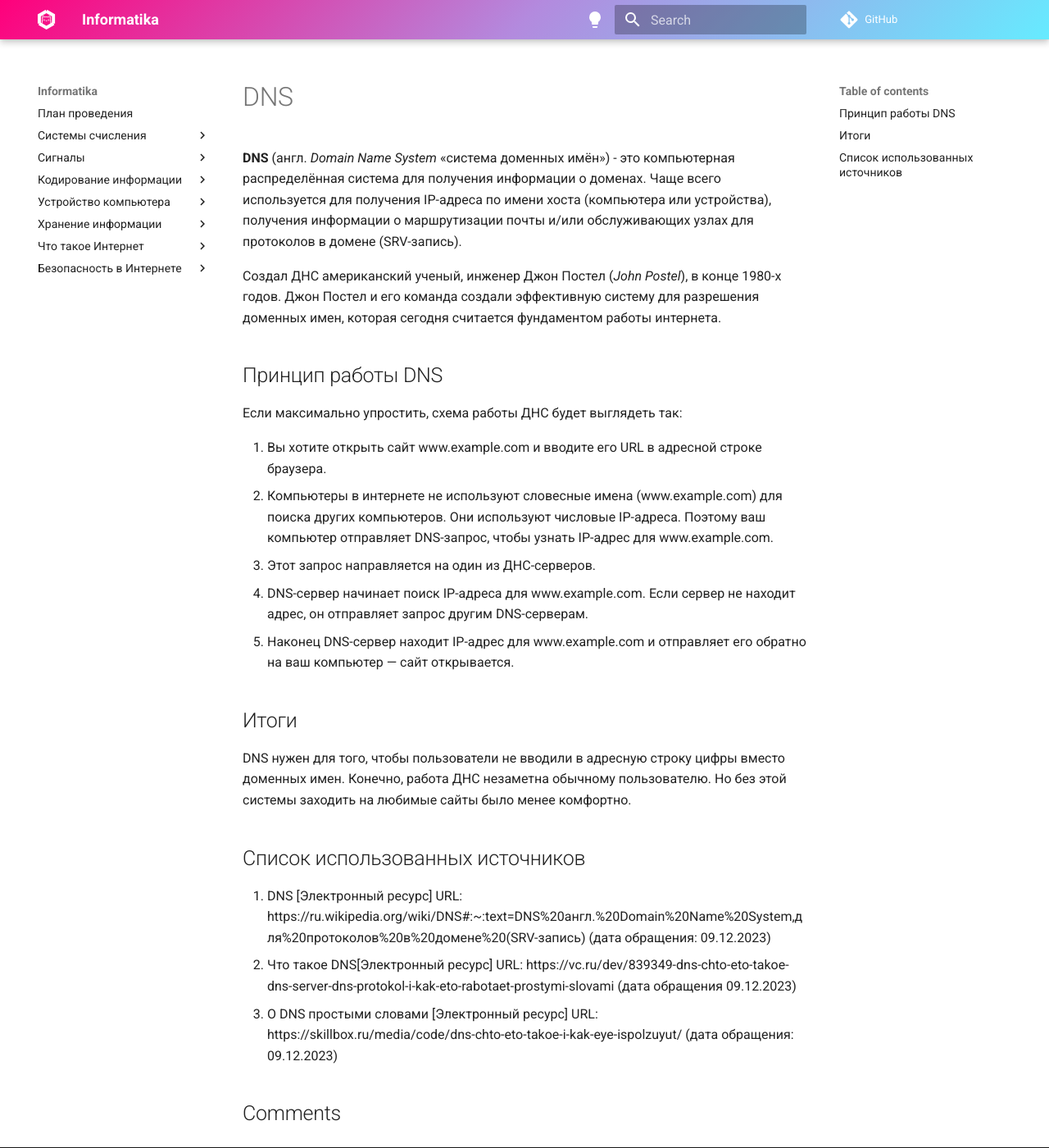
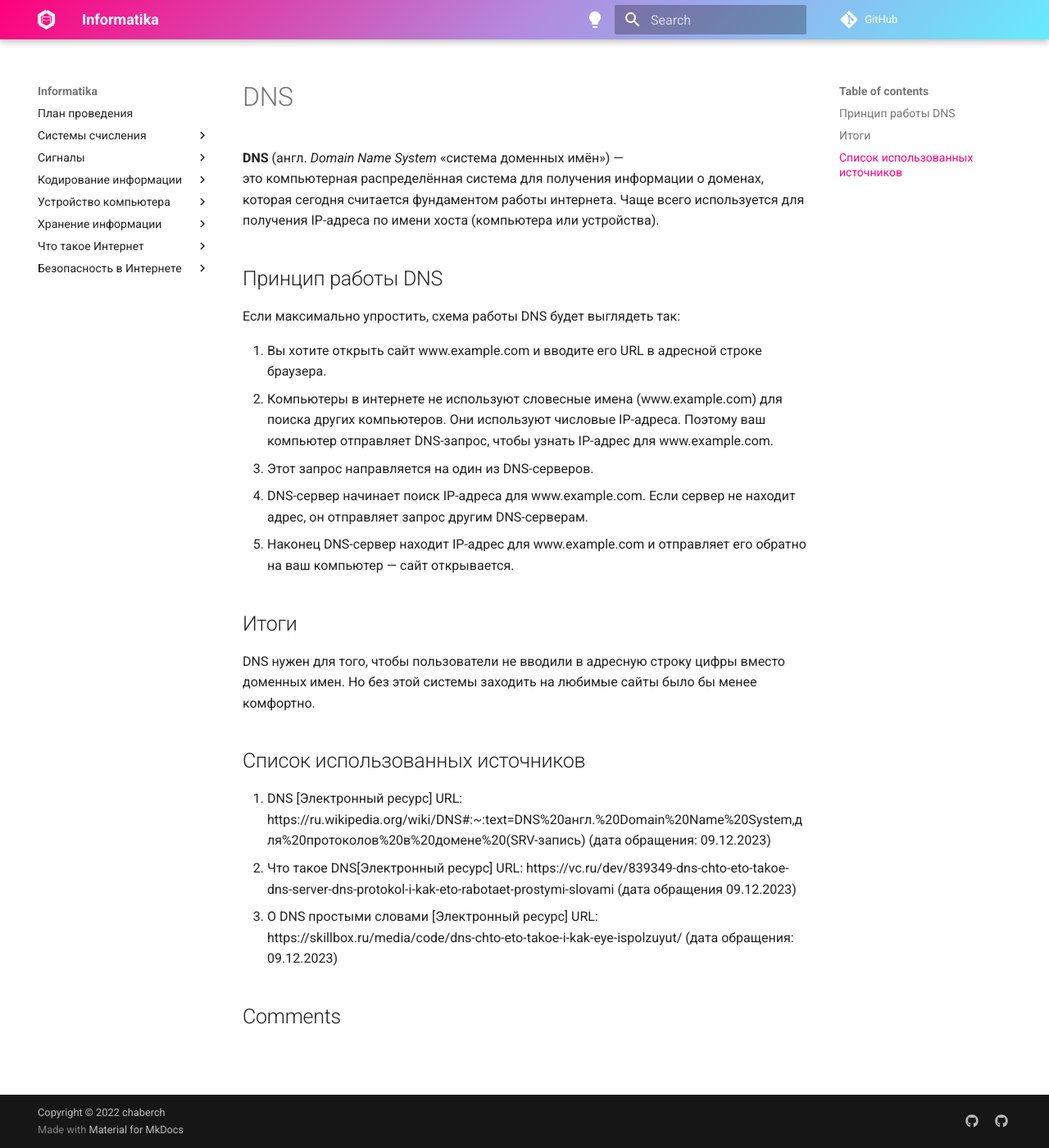
Before and after one commit to chabErch/Informatika, an MkDocs documentation site: the page built from docs/Сети связи/DNS.md, in a window 1280 px wide and 1400 px high. Shown: the whole window at 82% size. Built offline with MkDocs 1.6.1 and Material for MkDocs 9.7.7, drawn with Linux system fonts in a browser that asks for light colours; comment, search, counter and statistics services are not loaded.

Commit message:
Update DNS.md

```diff
--- a/docs/Сети связи/DNS.md
+++ b/docs/Сети связи/DNS.md
@@ -1,24 +1,20 @@
 # DNS
 
-**DNS** (англ. *Domain Name System* «система доменных имён») -
-это компьютерная распределённая система для получения информации о доменах.
-Чаще всего используется для получения IP-адреса по имени хоста (компьютера или устройства),
-получения информации о маршрутизации почты и/или обслуживающих узлах для протоколов в домене (SRV-запись).
-
-Создал ДНС американский ученый, инженер Джон Постел (*John Postel*), в конце 1980-х годов.
-Джон Постел и его команда создали эффективную систему для разрешения доменных имен,
+**DNS** (англ. *Domain Name System* «система доменных имён») —
+это компьютерная распределённая система для получения информации о доменах,
 которая сегодня считается фундаментом работы интернета.
+Чаще всего используется для получения IP-адреса по имени хоста (компьютера или устройства).
 
 ## Принцип работы DNS
 
-Если максимально упростить, схема работы ДНС будет выглядеть так:
+Если максимально упростить, схема работы DNS будет выглядеть так:
 
 1. Вы хотите открыть сайт www.example.com и вводите его URL в адресной строке браузера.
 2. Компьютеры в интернете не используют словесные имена (www.example.com) для поиска других компьютеров.
 Они используют числовые IP-адреса.
 Поэтому ваш компьютер отправляет DNS-запрос,
 чтобы узнать IP-адрес для www.example.com.
-3. Этот запрос направляется на один из ДНС-серверов.
+3. Этот запрос направляется на один из DNS-серверов.
 4. DNS-сервер начинает поиск IP-адреса для www.example.com.
 Если сервер не находит адрес, он отправляет запрос другим DNS-серверам.
 5. Наконец DNS-сервер находит IP-адрес для www.example.com и отправляет его обратно на ваш компьютер — сайт открывается.
@@ -27,8 +23,7 @@
 
 DNS нужен для того,
 чтобы пользователи не вводили в адресную строку цифры вместо доменных имен.
-Конечно, работа ДНС незаметна обычному пользователю.
-Но без этой системы заходить на любимые сайты было менее комфортно.
+Но без этой системы заходить на любимые сайты было бы менее комфортно.
 
 ## Список использованных источников
 
```
